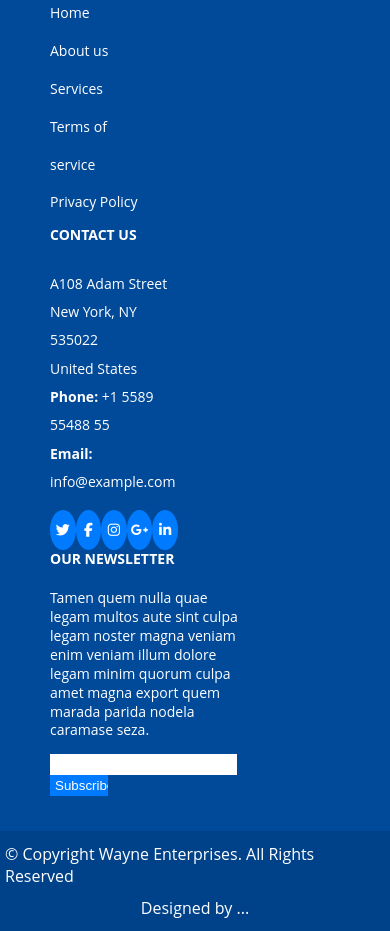
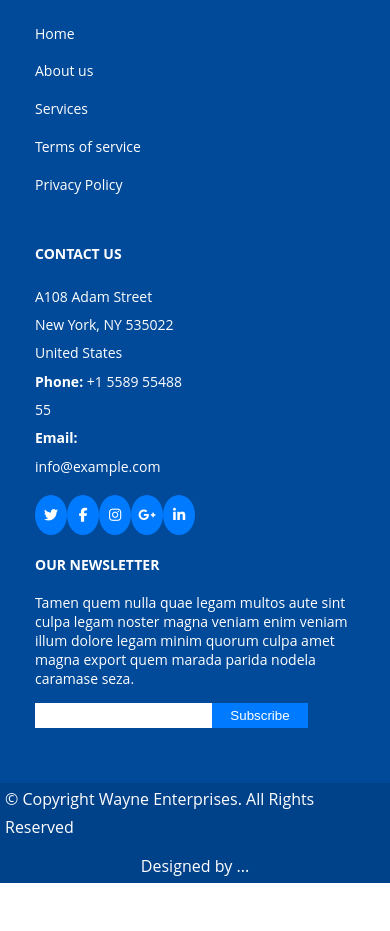
Before and after one commit to malumart/Tp-1, a plain HTML site: page index.html in a window 390 px wide. Shown: the part 489-1420 px from the top of the page. After the commit the page ends 1372 px from the top, so only its background shows below. Drawn offline with Linux system fonts and the light colour scheme.

Commit message:
Retoques en responsive

```diff
--- a/style.css
+++ b/style.css
@@ -54,7 +54,6 @@ h4 {
 }
 
 .useful-links{
-    line-height: 1cm;
     width: 30%;
 }
 
@@ -63,6 +62,7 @@ ul {
     list-style: none;
     margin: 0;
     padding:0;
+    line-height: 1cm;
 }
 
 ul li a {
@@ -76,8 +76,11 @@ ul li a:hover {
 }
 
 .contact-us{
+    width: 40%;
+}
+
+p {
     line-height: 0.75cm;
-    width: 40%;
 }
 
 .contact-us span{
@@ -106,14 +109,22 @@ ul li a:hover {
 }
 
 .newsletter{
-    line-height: 0.5cm;
     width: 60%;
 }
 
+.newsletter p {
+    line-height: 0.5cm;
+}
+
+form {
+    display: flex;
+}
+
 input{
-    margin:0;
+    height: 25px;
+    margin: 0;
+    padding: 0;
     border: none;
-    padding: 3px 5px;
 }
 
 .submit{
@@ -147,22 +158,70 @@ input{
 }
 
 @media(max-width:900px){
+    .footer-container {
+        display: flex;
+        flex-direction: column;
+        justify-content: center;
+    }
+
     .bloque1, .bloque2 {
         display: flex;
-        flex-wrap: wrap;
+        justify-content: space-around;
         justify-content: flex-start;
+
     }
 
+    .bloque1 {
+        margin-bottom: 20px;
+    }
+
+    .wayne {
+        padding: 0;
+        margin-right: 20px;
+    }
+
+    .wayne h2 {
+        margin-top: 0;
+    }
+
+    .wayne, .useful-links, .contact-us,  .newsletter {
+        width: 50%;
+    }
+
+    .icons {
+        width: 60%;
+    }
+
+    .contact-us, .useful-links, .newsletter {
+        padding-left: 0;
+    }
 }
 
 @media(max-width:600px){
     .footer-container, .bloque1, .bloque2 {
         display: flex;
         flex-direction: column;
-        justify-content: center;
+        justify-content: space-between;
+    }
+
+    .wayne, .useful-links, .contact-us, .newsletter {
+        margin-bottom: 20px;
     }
 
     .wayne {
         margin-left: 0;
     }
+
+    .newsletter {
+        padding-left: 0;
+        width: 100%;
+    }
+
+    .icons {
+        width: 100%;
+    }
+
+    form {
+        width: 100%;
+    }
 }
```
